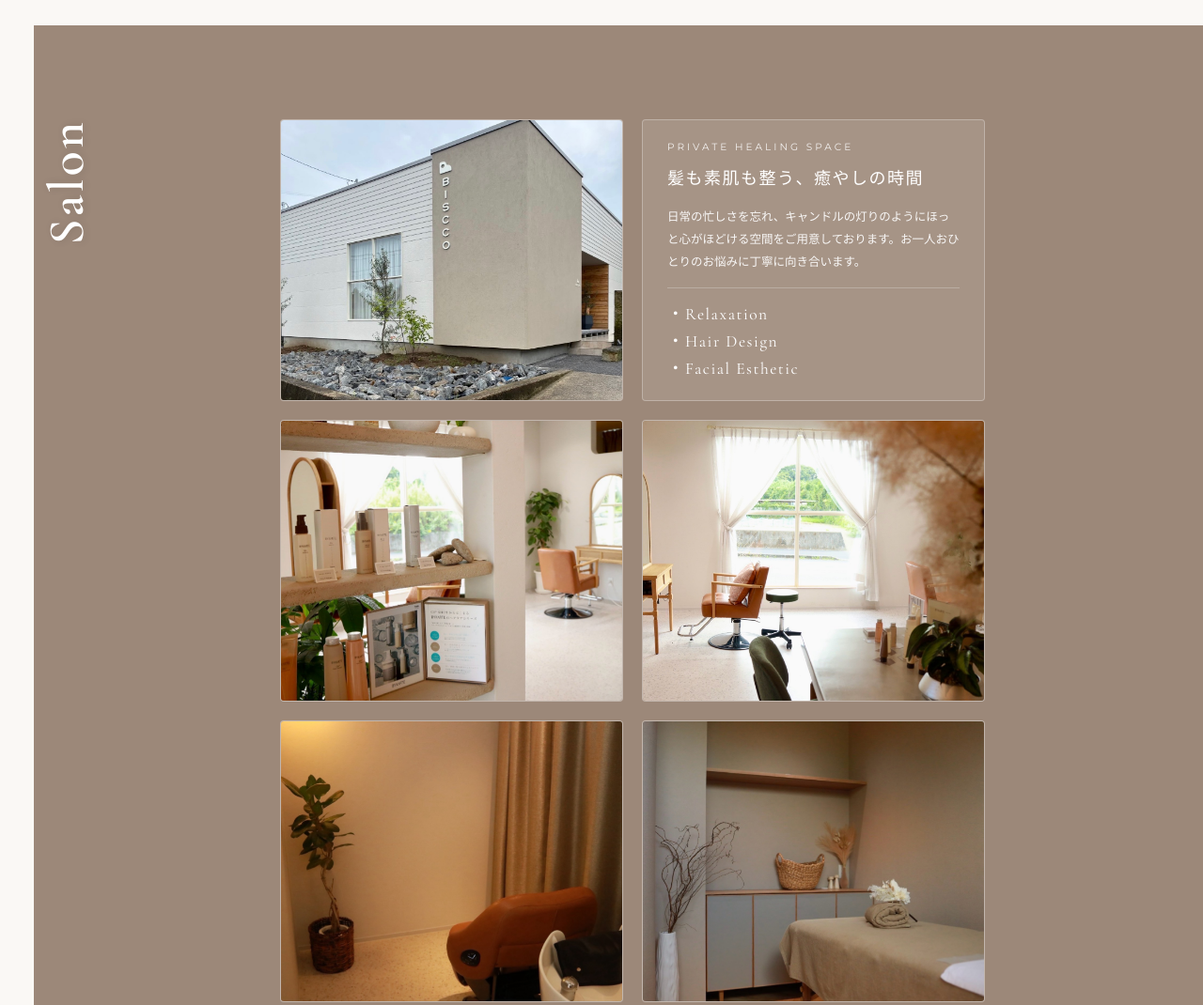
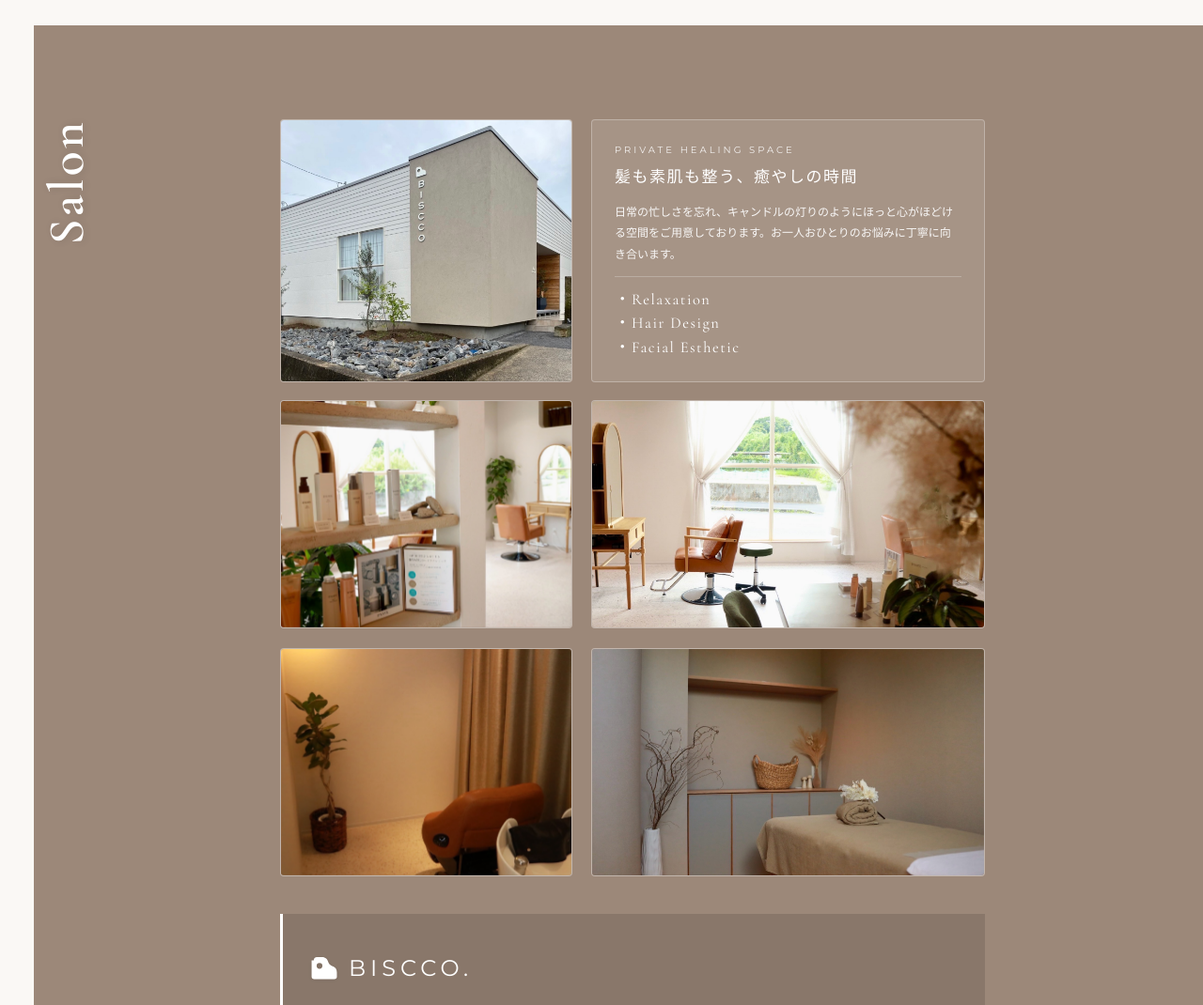
Before and after one commit to kazu583/Biscco., a plain HTML site: page index.html in a window 1280 px wide. Shown: the part 2700-3770 px from the top of the page at 94% size. Drawn offline with nearby package versions, Linux system fonts and the light colour scheme.

Commit message:
Refactor salon card styles and photo box dimensions
Updated styling for salon cards and photo boxes, including adjustments to padding, font sizes, and aspect ratios.

```diff
--- a/index.html
+++ b/index.html
@@ -518,13 +518,13 @@
             align-items: stretch;
         }
 
-        /* プライベートヒーリングスペース紹介カード（写真枠とサイズ・バランスを完全に統一） */
+        /* プライベートヒーリングスペース紹介カード */
         .salon-card {
             width: 100%;
             background-color: rgba(255, 255, 255, 0.1);
             border: 1px solid rgba(255, 255, 255, 0.28);
             border-radius: 4px;
-            padding: 24px 26px;
+            padding: 22px 24px;
             display: flex;
             flex-direction: column;
             justify-content: center;
@@ -532,39 +532,40 @@
 
         .healing-tag {
             font-family: 'Montserrat', sans-serif;
-            font-size: 10.5px;
+            font-size: 10px;
             letter-spacing: 3px;
             opacity: 0.85;
-            margin-bottom: 6px;
+            margin-bottom: 4px;
         }
 
         .healing-title {
-            font-size: 18px;
+            font-size: 17px;
             font-weight: 400;
             letter-spacing: 1.5px;
-            margin-bottom: 12px;
+            margin-bottom: 10px;
         }
 
         .healing-desc {
-            font-size: 12.5px;
-            line-height: 1.95;
+            font-size: 12px;
+            line-height: 1.85;
             opacity: 0.92;
-            padding-bottom: 14px;
-            margin-bottom: 14px;
+            padding-bottom: 12px;
+            margin-bottom: 12px;
             border-bottom: 1px solid rgba(255, 255, 255, 0.25);
         }
 
         .healing-features {
             list-style: none;
             font-family: 'Cormorant Garamond', serif;
-            font-size: 17.5px;
+            font-size: 16.5px;
             letter-spacing: 1.5px;
-            line-height: 1.65;
+            line-height: 1.55;
         }
 
+        /* 写真本来の横長画角（3:2）を活かし、アップにならず引きで見せる枠設定 */
         .salon-photo-box {
             width: 100%;
-            height: 280px;
+            aspect-ratio: 3 / 2;
             background-color: rgba(255,255,255,0.12);
             border: 1px solid rgba(255,255,255,0.3);
             border-radius: 4px;
@@ -585,7 +586,7 @@
         }
 
         .salon-photo-box:hover img {
-            transform: scale(1.06);
+            transform: scale(1.05);
         }
 
         .photo-placeholder-text {
@@ -694,10 +695,9 @@
             .salon-gallery {
                 grid-template-columns: 1fr 1fr;
             }
-            /* PC表示時は写真5枚とテキストカード1枚の縦・横サイズを300pxでピタッと揃える */
-            .salon-photo-box,
+            /* PC表示時もテキストカードと写真枠の3:2比率を揃えて高さをピタッと一致させる */
             .salon-card {
-                height: 300px;
+                aspect-ratio: 3 / 2;
             }
             section {
                 padding: 100px 40px 100px 70px;
@@ -953,7 +953,7 @@
                     </div>
                 </div>
 
-                <!-- 3段目左（新規追加）：店内写真 3（IMG_2666.JPG） -->
+                <!-- 3段目左：店内写真 3（IMG_2666.JPG） -->
                 <div class="salon-photo-box fade-in-up">
                     <img src="IMG_2666.JPG" alt="BISCCO. シャンプーブース" onerror="if(!this.dataset.tried){this.dataset.tried='1';this.src='IMG_2666.jpg';}else if(this.dataset.tried==='1'){this.dataset.tried='2';this.src='interior3.jpg';}else{this.style.display='none';this.nextElementSibling.style.display='block';}">
                     <div class="photo-placeholder-text" style="display:none;">
@@ -962,7 +962,7 @@
                     </div>
                 </div>
 
-                <!-- 3段目右（新規追加）：店内写真 4（IMG_2665.JPG） -->
+                <!-- 3段目右：店内写真 4（IMG_2665.JPG） -->
                 <div class="salon-photo-box fade-in-up" style="transition-delay: 0.12s;">
                     <img src="IMG_2665.JPG" alt="BISCCO. エステスペース" onerror="if(!this.dataset.tried){this.dataset.tried='1';this.src='IMG_2665.jpg';}else if(this.dataset.tried==='1'){this.dataset.tried='2';this.src='interior4.jpg';}else{this.style.display='none';this.nextElementSibling.style.display='block';}">
                     <div class="photo-placeholder-text" style="display:none;">
```
